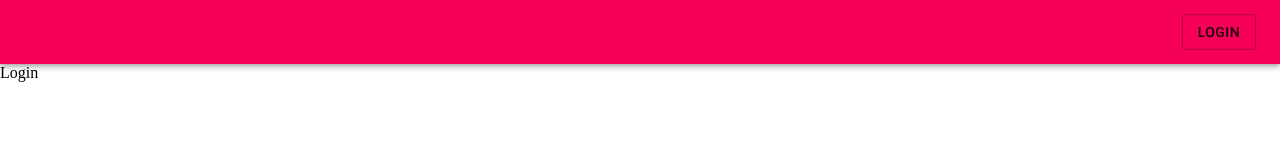
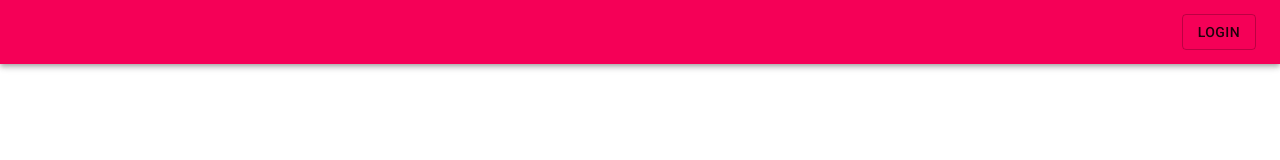
Before and after one commit to Chupriarti/react-firebase-real-time-chat, a React (Create React App) app: page /login in a window 1280 px wide. Shown: the top 160 px of the page. Built offline with nearby package versions, Linux system fonts and the light colour scheme.

Commit message:
prepare Login layout

```diff
--- a/src/components/Login.js
+++ b/src/components/Login.js
@@ -1,10 +1,17 @@
+import { Container, Grid } from '@material-ui/core';
 import React from 'react';
 
 const Login = () => {
     return (
-        <div>
-            Login
-        </div>
+        <Container>
+            <Grid container
+                style={{height: window.innerHeight - 50}}
+                alignItems={"center"}
+                justifyContent={"center"}
+            >
+                Login
+            </Grid>
+        </Container>
     )
 }
 
```
